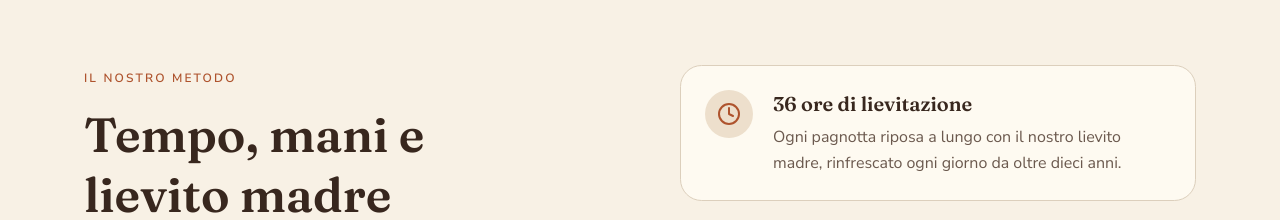
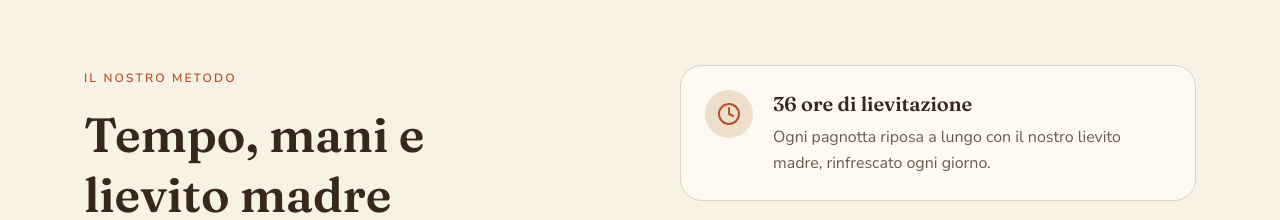
Before and after one commit to stefanogiov/FicoBread, a Next.js app: page / in a window 1280 px wide. Shown: the part 800-1020 px from the top of the page. Built offline with nearby package versions, Linux system fonts and the light colour scheme.

Commit message:
Update about.tsx

```diff
--- a/components/about.tsx
+++ b/components/about.tsx
@@ -4,7 +4,7 @@ const steps = [
   {
     icon: Clock,
     title: "36 ore di lievitazione",
-    body: "Ogni pagnotta riposa a lungo con il nostro lievito madre, rinfrescato ogni giorno da oltre dieci anni.",
+    body: "Ogni pagnotta riposa a lungo con il nostro lievito madre, rinfrescato ogni giorno.",
   },
   {
     icon: Sprout,
```
